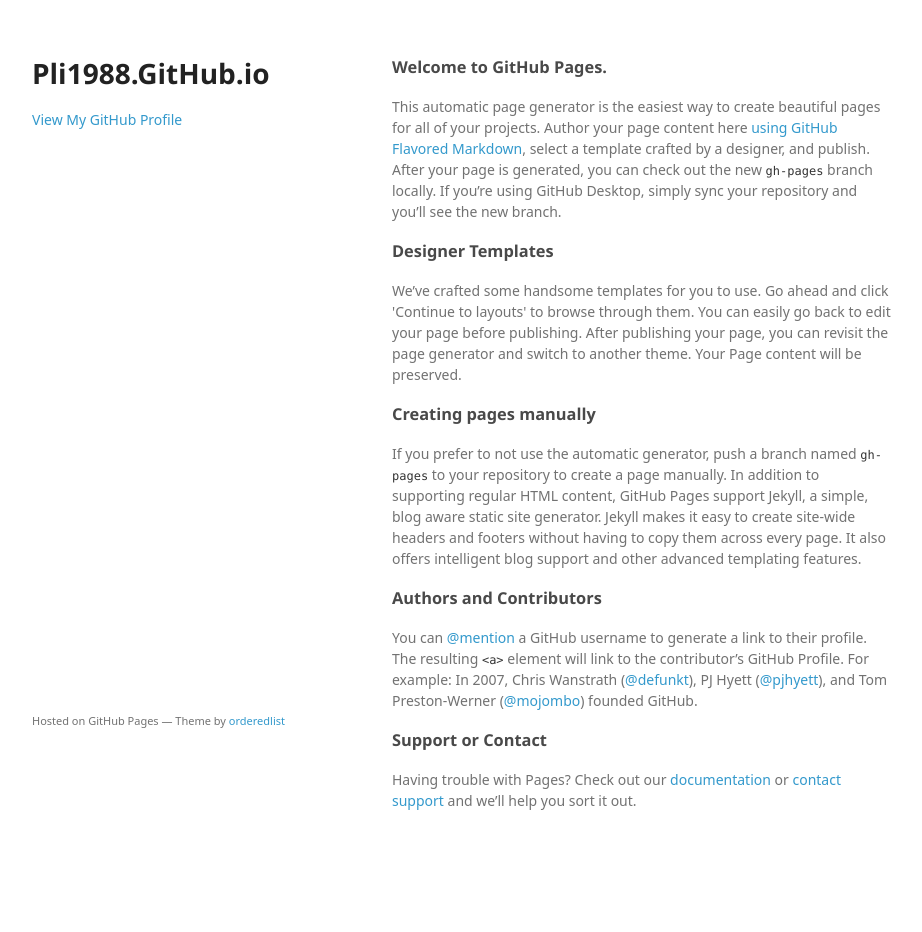
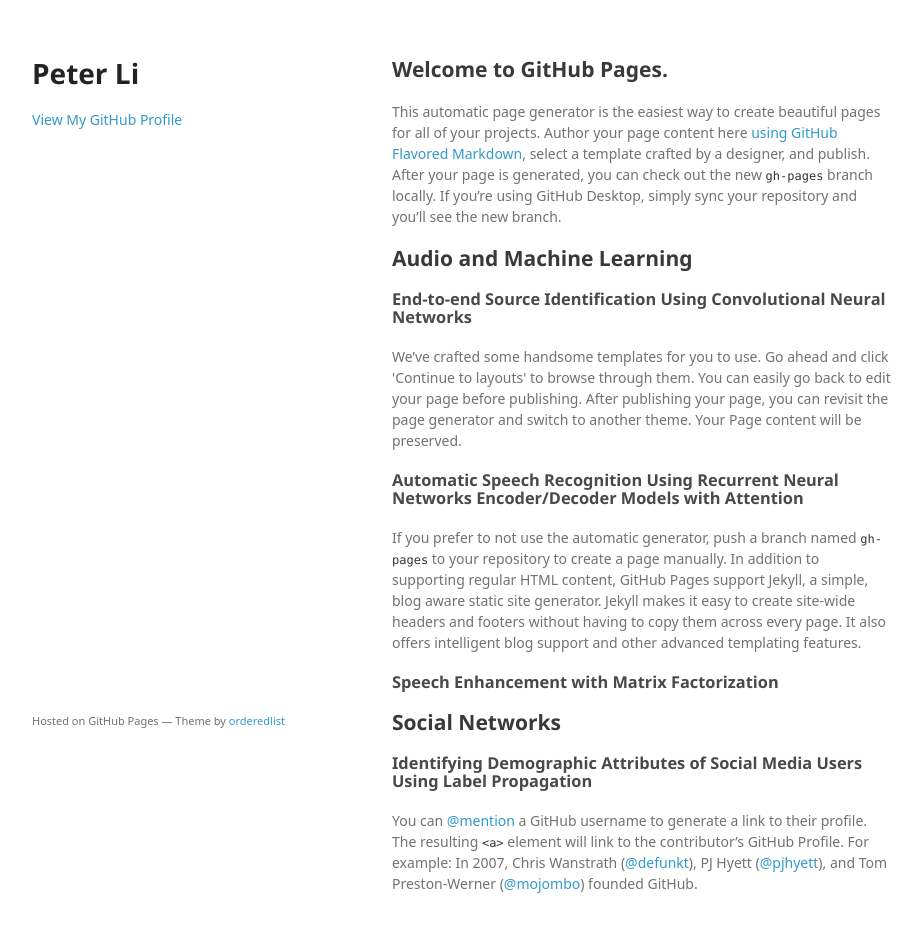
Before and after one commit to pli1988/pli1988.github.io, a plain HTML site: page index.html in a window 1280 px wide. Shown: the whole page, without its empty margins (178-1100 px from the left). Before the commit the page ends 881 px from the top, so only its background shows below. Drawn offline with Linux system fonts and the light colour scheme; a web font is replaced by a local one.

Commit message:
Replace master branch with page content via GitHub

```diff
--- a/index.html
+++ b/index.html
@@ -3,7 +3,7 @@
   <head>
     <meta charset="utf-8">
     <meta http-equiv="X-UA-Compatible" content="chrome=1">
-    <title>Pli1988.GitHub.io by pli1988</title>
+    <title>Peter Li by pli1988</title>
 
     <link rel="stylesheet" href="stylesheets/styles.css">
     <link rel="stylesheet" href="stylesheets/github-light.css">
@@ -15,7 +15,7 @@
   <body>
     <div class="wrapper">
       <header>
-        <h1>Pli1988.GitHub.io</h1>
+        <h1>Peter Li</h1>
         <p></p>
 
 
@@ -23,30 +23,34 @@
 
       </header>
       <section>
-        <h3>
-<a id="welcome-to-github-pages" class="anchor" href="#welcome-to-github-pages" aria-hidden="true"><span aria-hidden="true" class="octicon octicon-link"></span></a>Welcome to GitHub Pages.</h3>
+        <h2>
+<a id="welcome-to-github-pages" class="anchor" href="#welcome-to-github-pages" aria-hidden="true"><span aria-hidden="true" class="octicon octicon-link"></span></a>Welcome to GitHub Pages.</h2>
 
 <p>This automatic page generator is the easiest way to create beautiful pages for all of your projects. Author your page content here <a href="https://guides.github.com/features/mastering-markdown/">using GitHub Flavored Markdown</a>, select a template crafted by a designer, and publish. After your page is generated, you can check out the new <code>gh-pages</code> branch locally. If you’re using GitHub Desktop, simply sync your repository and you’ll see the new branch.</p>
 
+<h2>
+<a id="audio-and-machine-learning" class="anchor" href="#audio-and-machine-learning" aria-hidden="true"><span aria-hidden="true" class="octicon octicon-link"></span></a>Audio and Machine Learning</h2>
+
 <h3>
-<a id="designer-templates" class="anchor" href="#designer-templates" aria-hidden="true"><span aria-hidden="true" class="octicon octicon-link"></span></a>Designer Templates</h3>
+<a id="end-to-end-source-identification-using-convolutional-neural-networks" class="anchor" href="#end-to-end-source-identification-using-convolutional-neural-networks" aria-hidden="true"><span aria-hidden="true" class="octicon octicon-link"></span></a>End-to-end Source Identification Using Convolutional Neural Networks</h3>
 
 <p>We’ve crafted some handsome templates for you to use. Go ahead and click 'Continue to layouts' to browse through them. You can easily go back to edit your page before publishing. After publishing your page, you can revisit the page generator and switch to another theme. Your Page content will be preserved.</p>
 
 <h3>
-<a id="creating-pages-manually" class="anchor" href="#creating-pages-manually" aria-hidden="true"><span aria-hidden="true" class="octicon octicon-link"></span></a>Creating pages manually</h3>
+<a id="automatic-speech-recognition-using-recurrent-neural-networks-encoderdecoder-models-with-attention" class="anchor" href="#automatic-speech-recognition-using-recurrent-neural-networks-encoderdecoder-models-with-attention" aria-hidden="true"><span aria-hidden="true" class="octicon octicon-link"></span></a>Automatic Speech Recognition Using Recurrent Neural Networks Encoder/Decoder Models with Attention</h3>
 
 <p>If you prefer to not use the automatic generator, push a branch named <code>gh-pages</code> to your repository to create a page manually. In addition to supporting regular HTML content, GitHub Pages support Jekyll, a simple, blog aware static site generator. Jekyll makes it easy to create site-wide headers and footers without having to copy them across every page. It also offers intelligent blog support and other advanced templating features.</p>
 
 <h3>
-<a id="authors-and-contributors" class="anchor" href="#authors-and-contributors" aria-hidden="true"><span aria-hidden="true" class="octicon octicon-link"></span></a>Authors and Contributors</h3>
+<a id="speech-enhancement-with-matrix-factorization" class="anchor" href="#speech-enhancement-with-matrix-factorization" aria-hidden="true"><span aria-hidden="true" class="octicon octicon-link"></span></a>Speech Enhancement with Matrix Factorization</h3>
+
+<h2>
+<a id="social-networks" class="anchor" href="#social-networks" aria-hidden="true"><span aria-hidden="true" class="octicon octicon-link"></span></a>Social Networks</h2>
+
+<h3>
+<a id="identifying-demographic-attributes-of-social-media-users-using-label-propagation" class="anchor" href="#identifying-demographic-attributes-of-social-media-users-using-label-propagation" aria-hidden="true"><span aria-hidden="true" class="octicon octicon-link"></span></a>Identifying Demographic Attributes of Social Media Users Using Label Propagation</h3>
 
 <p>You can <a href="https://help.github.com/articles/basic-writing-and-formatting-syntax/#mentioning-users-and-teams" class="user-mention">@mention</a> a GitHub username to generate a link to their profile. The resulting <code>&lt;a&gt;</code> element will link to the contributor’s GitHub Profile. For example: In 2007, Chris Wanstrath (<a href="https://github.com/defunkt" class="user-mention">@defunkt</a>), PJ Hyett (<a href="https://github.com/pjhyett" class="user-mention">@pjhyett</a>), and Tom Preston-Werner (<a href="https://github.com/mojombo" class="user-mention">@mojombo</a>) founded GitHub.</p>
-
-<h3>
-<a id="support-or-contact" class="anchor" href="#support-or-contact" aria-hidden="true"><span aria-hidden="true" class="octicon octicon-link"></span></a>Support or Contact</h3>
-
-<p>Having trouble with Pages? Check out our <a href="https://help.github.com/pages">documentation</a> or <a href="https://github.com/contact">contact support</a> and we’ll help you sort it out.</p>
       </section>
       <footer>
         <p><small>Hosted on GitHub Pages &mdash; Theme by <a href="https://github.com/orderedlist">orderedlist</a></small></p>
```
Also changed, not shown: params.json (+2 -2 lines).
